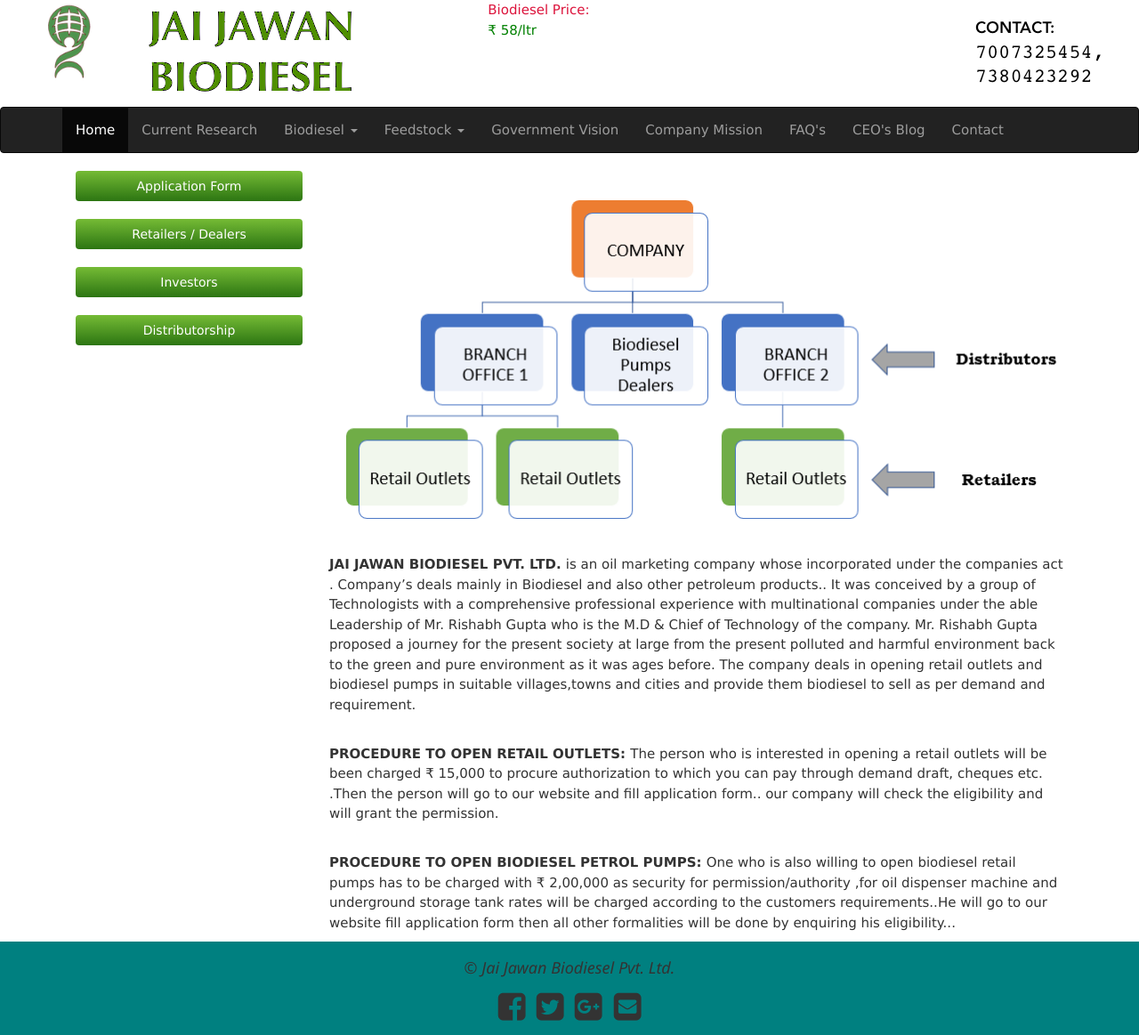
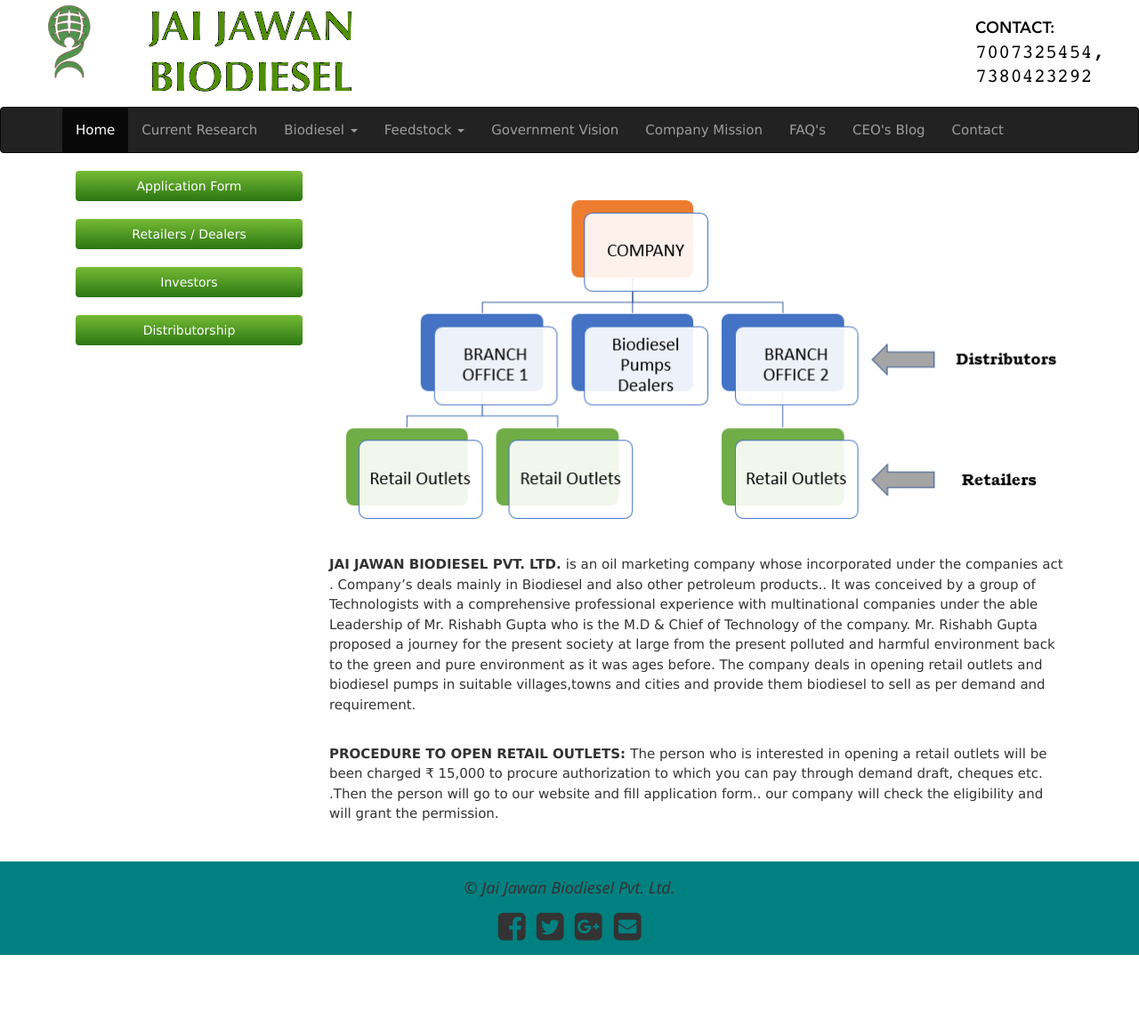
Before and after one commit to maneet8/jaijawanangularjs, a website: page index.html at #/home in a window 1280 px wide. Shown: the whole page at 89% size. After the commit the page ends 1073 px from the top, so only its background shows below. Drawn offline with nearby package versions, Linux system fonts and the light colour scheme; some packages are replaced by stand-ins of ours.

Commit message:
home page content removal and biodiesel price removed

```diff
--- a/assets/views/header.html
+++ b/assets/views/header.html
@@ -19,8 +19,6 @@
         </div>
     </div>
     <div class="col-sm-1 col-md-5 col-lg-5">
-        <div style="color:crimson">Biodiesel Price: </div>
-        <div style="color:green">₹ 58/ltr</div>
     </div>
     <div class="col-xs-4 col-sm-3 col-md-2 col-lg-2"><img class="img-responsive" src="./assets/img/contactjj.png"></img>
     </div>
--- a/assets/views/home.html
+++ b/assets/views/home.html
@@ -23,10 +23,6 @@
             </p>
             <br />
             <p>
-                <b>PROCEDURE TO OPEN BIODIESEL PETROL PUMPS: </b> One who is also willing to open biodiesel retail pumps
-                has to be charged with ₹ 2,00,000 as security for permission/authority ,for oil dispenser machine and underground
-                storage tank rates will be charged according to the customers requirements..He will go to our website fill
-                application form then all other formalities will be done by enquiring his eligibility...
             </p>
         </div>
     </div>
```
